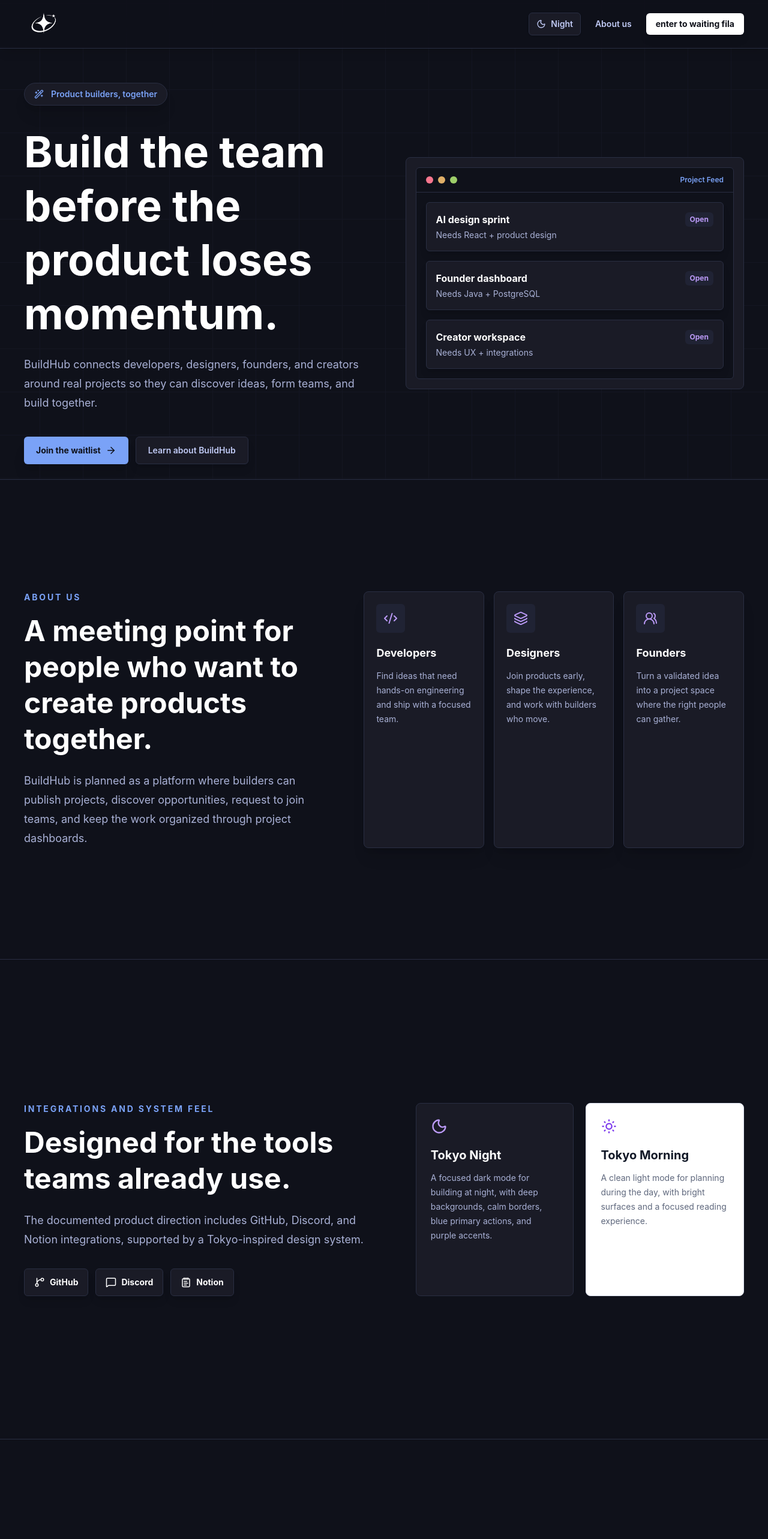
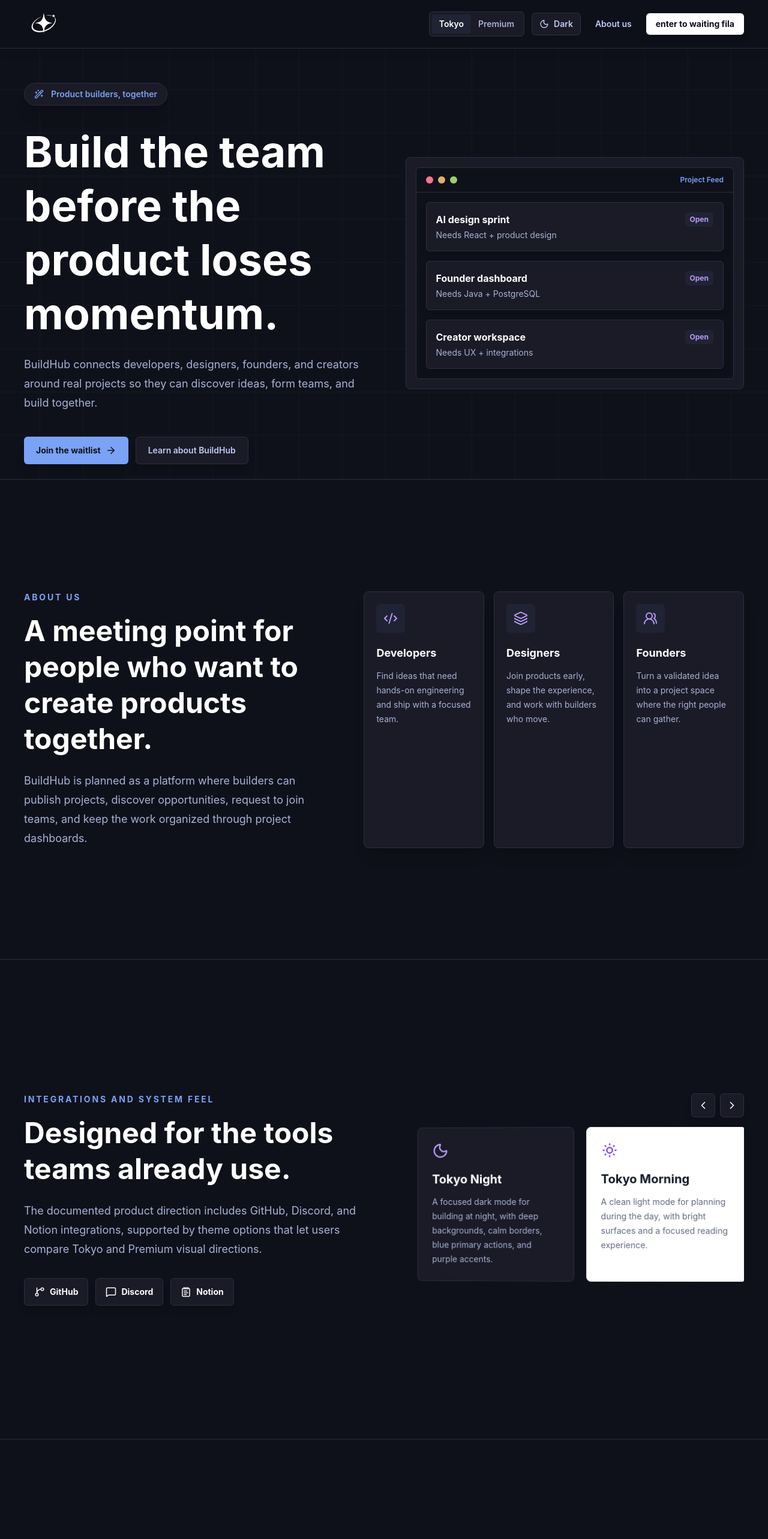
Before and after one commit to Daniel-Brevess/BuildHub, a React (Vite) app in the folder front-end/: page / in a window 1280 px wide. Shown: the top 2566 px of the page at 60% size. Built offline with nearby package versions, Linux system fonts and the light colour scheme.

Commit message:
Add premium theme comparison carousel

```diff
--- a/front-end/src/pages/public/LandingPage.jsx
+++ b/front-end/src/pages/public/LandingPage.jsx
@@ -2,6 +2,8 @@ import { useState } from 'react'
 import {
   ArrowRight,
   AtSign,
+  ChevronLeft,
+  ChevronRight,
   Code2,
   ExternalLink,
   GitBranch,
@@ -18,7 +20,7 @@ import logoLight from '../../assets/logo1.png'
 import logoDark from '../../assets/logo2.png'
 
 const themes = {
-  night: {
+  tokyoDark: {
     name: 'Tokyo Night',
     background: '#0F111A',
     surface: '#1A1B26',
@@ -34,7 +36,7 @@ const themes = {
     shadow: 'rgba(0, 0, 0, 0.34)',
     overlay: 'rgba(15, 17, 26, 0.74)',
   },
-  morning: {
+  tokyoLight: {
     name: 'Tokyo Morning',
     background: '#F7F8FC',
     surface: '#FFFFFF',
@@ -49,6 +51,38 @@ const themes = {
     buttonText: '#FFFFFF',
     shadow: 'rgba(31, 35, 53, 0.12)',
     overlay: 'rgba(247, 248, 252, 0.76)',
+  },
+  premiumDark: {
+    name: 'Premium Dark',
+    background: '#000000',
+    surface: '#0A0A0A',
+    surfaceSoft: '#111111',
+    border: '#1F1F1F',
+    text: '#FFFFFF',
+    textMuted: '#A1A1AA',
+    heading: '#FFFFFF',
+    primary: '#3B82F6',
+    primaryHover: '#60A5FA',
+    accent: '#3B82F6',
+    buttonText: '#FFFFFF',
+    shadow: 'rgba(0, 0, 0, 0.44)',
+    overlay: 'rgba(0, 0, 0, 0.76)',
+  },
+  premiumLight: {
+    name: 'Premium Light',
+    background: '#FFFFFF',
+    surface: '#FAFAFA',
+    surfaceSoft: '#F4F4F5',
+    border: '#E4E4E7',
+    text: '#09090B',
+    textMuted: '#71717A',
+    heading: '#09090B',
+    primary: '#2563EB',
+    primaryHover: '#1D4ED8',
+    accent: '#2563EB',
+    buttonText: '#FFFFFF',
+    shadow: 'rgba(9, 9, 11, 0.10)',
+    overlay: 'rgba(255, 255, 255, 0.78)',
   },
 }
 
@@ -83,10 +117,56 @@ const socialLinks = [
   { name: 'Developer LinkedIn', href: 'https://www.linkedin.com/', icon: ExternalLink },
 ]
 
+const designCards = [
+  {
+    title: 'Tokyo Night',
+    icon: Moon,
+    className: 'border-[#292E42] bg-[#1A1B26] text-[#C0CAF5] hover:border-[#7AA2F7]',
+    iconClassName: 'text-[#BB9AF7]',
+    titleClassName: 'text-white',
+    textClassName: 'text-[#A9B1D6]',
+    text: 'A focused dark mode for building at night, with deep backgrounds, calm borders, blue primary actions, and purple accents.',
+  },
+  {
+    title: 'Tokyo Morning',
+    icon: SunMedium,
+    className: 'border-[#DDE2F0] bg-white text-[#1F2335] hover:border-[#3D59A1]',
+    iconClassName: 'text-[#7C3AED]',
+    titleClassName: 'text-[#111827]',
+    textClassName: 'text-[#5F687D]',
+    text: 'A clean light mode for planning during the day, with bright surfaces and a focused reading experience.',
+  },
+  {
+    title: 'Premium Dark',
+    icon: Moon,
+    className: 'border-[#1F1F1F] bg-[#0A0A0A] text-white hover:border-[#3B82F6]',
+    iconClassName: 'text-[#3B82F6]',
+    titleClassName: 'text-white',
+    textClassName: 'text-[#A1A1AA]',
+    text: 'A sharper dark direction with pure black depth, premium surfaces, blue actions, and restrained contrast.',
+  },
+  {
+    title: 'Premium Light',
+    icon: SunMedium,
+    className: 'border-[#E4E4E7] bg-[#FAFAFA] text-[#09090B] hover:border-[#2563EB]',
+    iconClassName: 'text-[#2563EB]',
+    titleClassName: 'text-[#09090B]',
+    textClassName: 'text-[#71717A]',
+    text: 'A minimal light direction inspired by modern product platforms, with crisp borders and confident blue details.',
+  },
+]
+
 function LandingPage() {
-  const [theme, setTheme] = useState('night')
-  const isMorning = theme === 'morning'
-  const activeTheme = themes[theme]
+  const [designSystem, setDesignSystem] = useState('tokyo')
+  const [colorMode, setColorMode] = useState('dark')
+  const [designSlide, setDesignSlide] = useState(0)
+  const isLightMode = colorMode === 'light'
+  const activeTheme = themes[`${designSystem}${isLightMode ? 'Light' : 'Dark'}`]
+  const maxDesignSlide = Math.ceil(designCards.length / 2) - 1
+  const visibleDesignCards = designCards.slice(
+    designSlide * 2,
+    designSlide * 2 + 2,
+  )
 
   const themeStyles = {
     '--bg': activeTheme.background,
@@ -119,26 +199,43 @@ function LandingPage() {
             className="group inline-flex items-center text-[var(--heading)]"
           >
             <img
-              src={isMorning ? logoLight : logoDark}
+              src={isLightMode ? logoLight : logoDark}
               alt="BuildHub"
               className="h-14 w-14 rounded-md object-contain transition duration-300 group-hover:-translate-y-0.5 group-hover:drop-shadow-lg sm:h-16 sm:w-16"
             />
           </a>
 
           <div className="flex items-center gap-2 sm:gap-3">
+            <div className="hidden rounded-md border border-[var(--border)] bg-[var(--surface)] p-1 shadow-sm shadow-[var(--shadow)] sm:flex">
+              {['tokyo', 'premium'].map((system) => (
+                <button
+                  className={`rounded px-3 py-1.5 text-sm font-semibold capitalize transition hover:text-[var(--heading)] ${
+                    designSystem === system
+                      ? 'bg-[var(--surface-soft)] text-[var(--heading)]'
+                      : 'text-[var(--muted)]'
+                  }`}
+                  key={system}
+                  onClick={() => setDesignSystem(system)}
+                  type="button"
+                >
+                  {system}
+                </button>
+              ))}
+            </div>
+
             <label className="hidden cursor-pointer items-center gap-2 rounded-md border border-[var(--border)] bg-[var(--surface)] px-3 py-2 text-sm font-semibold text-[var(--text)] shadow-sm shadow-[var(--shadow)] transition hover:-translate-y-0.5 hover:border-[var(--primary)] sm:inline-flex">
               <input
-                checked={isMorning}
+                checked={isLightMode}
                 className="sr-only"
-                onChange={() => setTheme(isMorning ? 'night' : 'morning')}
+                onChange={() => setColorMode(isLightMode ? 'dark' : 'light')}
                 type="checkbox"
               />
-              {isMorning ? (
+              {isLightMode ? (
                 <SunMedium size={16} aria-hidden="true" />
               ) : (
                 <Moon size={16} aria-hidden="true" />
               )}
-              {isMorning ? 'Morning' : 'Night'}
+              {isLightMode ? 'Light' : 'Dark'}
             </label>
 
             <a
@@ -297,7 +394,8 @@ function LandingPage() {
             </h2>
             <p className="mt-6 max-w-2xl text-lg leading-8 text-[var(--muted)]">
               The documented product direction includes GitHub, Discord, and
-              Notion integrations, supported by a Tokyo-inspired design system.
+              Notion integrations, supported by theme options that let users
+              compare Tokyo and Premium visual directions.
             </p>
 
             <div className="mt-8 flex flex-wrap gap-3">
@@ -317,33 +415,68 @@ function LandingPage() {
             </div>
           </div>
 
-          <div className="grid gap-5 sm:grid-cols-2">
-            <article className="rounded-lg border border-[#292E42] bg-[#1A1B26] p-6 text-[#C0CAF5] shadow-2xl shadow-[var(--shadow)] transition hover:-translate-y-1 hover:border-[#7AA2F7]">
-              <Moon className="text-[#BB9AF7]" size={28} aria-hidden="true" />
-              <h3 className="mt-5 text-xl font-bold text-white">
-                Tokyo Night
-              </h3>
-              <p className="mt-3 text-sm leading-6 text-[#A9B1D6]">
-                A focused dark mode for building at night, with deep
-                backgrounds, calm borders, blue primary actions, and purple
-                accents.
-              </p>
-            </article>
+          <div>
+            <div className="mb-4 flex justify-end gap-2">
+              <button
+                aria-label="Previous design cards"
+                className="flex h-10 w-10 items-center justify-center rounded-md border border-[var(--border)] bg-[var(--surface)] text-[var(--heading)] shadow-lg shadow-[var(--shadow)] transition hover:-translate-y-0.5 hover:border-[var(--primary)]"
+                onClick={() =>
+                  setDesignSlide((current) =>
+                    current === 0 ? maxDesignSlide : current - 1,
+                  )
+                }
+                type="button"
+              >
+                <ChevronLeft size={20} aria-hidden="true" />
+              </button>
+              <button
+                aria-label="Next design cards"
+                className="flex h-10 w-10 items-center justify-center rounded-md border border-[var(--border)] bg-[var(--surface)] text-[var(--heading)] shadow-lg shadow-[var(--shadow)] transition hover:-translate-y-0.5 hover:border-[var(--primary)]"
+                onClick={() =>
+                  setDesignSlide((current) =>
+                    current === maxDesignSlide ? 0 : current + 1,
+                  )
+                }
+                type="button"
+              >
+                <ChevronRight size={20} aria-hidden="true" />
+              </button>
+            </div>
 
-            <article className="rounded-lg border border-[#DDE2F0] bg-white p-6 text-[#1F2335] shadow-2xl shadow-[var(--shadow)] transition hover:-translate-y-1 hover:border-[#3D59A1]">
-              <SunMedium
-                className="text-[#7C3AED]"
+            <div className="overflow-hidden [perspective:1000px]">
+              <div
+                className="grid gap-5 transition duration-500 ease-out [transform-style:preserve-3d] sm:grid-cols-2"
+                key={designSlide}
+                style={{ transform: 'rotateY(-2deg)' }}
+              >
+                {visibleDesignCards.map((card) => {
+                  const Icon = card.icon
+
+                  return (
+                    <article
+                      className={`min-h-56 rounded-lg border p-6 shadow-2xl shadow-[var(--shadow)] transition hover:-translate-y-1 ${card.className}`}
+                      key={card.title}
+                    >
+                      <Icon
+                        className={card.iconClassName}
                         size={28}
                         aria-hidden="true"
                       />
-              <h3 className="mt-5 text-xl font-bold text-[#111827]">
-                Tokyo Morning
+                      <h3
+                        className={`mt-5 text-xl font-bold ${card.titleClassName}`}
+                      >
+                        {card.title}
                       </h3>
-              <p className="mt-3 text-sm leading-6 text-[#5F687D]">
-                A clean light mode for planning during the day, with bright
-                surfaces and a focused reading experience.
+                      <p
+                        className={`mt-3 text-sm leading-6 ${card.textClassName}`}
+                      >
+                        {card.text}
                       </p>
                     </article>
+                  )
+                })}
+              </div>
+            </div>
           </div>
         </div>
       </section>
@@ -410,11 +543,11 @@ function LandingPage() {
         <div className="mx-auto flex max-w-7xl flex-col gap-6 md:flex-row md:items-center md:justify-between">
           <div className="flex items-center gap-3">
             <img
-              src={isMorning ? logoLight : logoDark}
+              src={isLightMode ? logoLight : logoDark}
               alt="BuildHub"
               className="h-8 w-8 rounded-sm object-contain"
             />
-            <p>Copyright © 2026 BuildHub. All rights reserved.</p>
+            <p>Copyright (c) 2026 BuildHub. All rights reserved.</p>
           </div>
 
           <div className="flex flex-wrap items-center gap-4">
```
Lines whose indentation alone changed are shown as unchanged.
